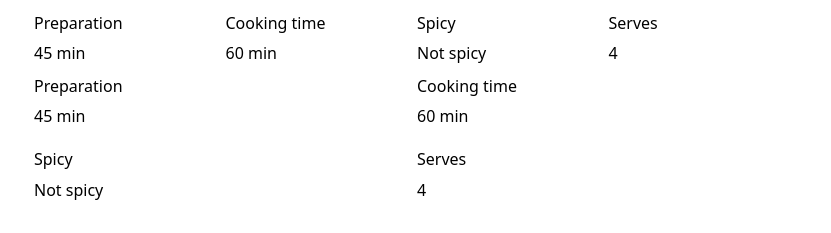
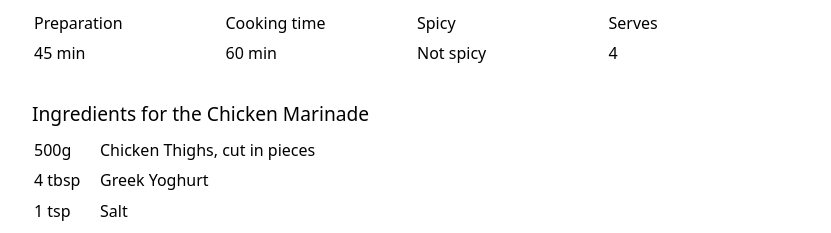
Before and after one commit to bobmatteo/SoulFoodforEveryMood, a plain HTML site: page butter-chicken.html in a window 1280 px wide. Shown: the part 708-941 px from the top of the page, without its empty margins (224-1055 px from the left). Drawn offline with Linux system fonts and the light colour scheme.

Commit message:
Add files via upload

```diff
--- a/style.css
+++ b/style.css
@@ -4,7 +4,7 @@
 }
 
 .show-on-mobile {
-    display: table;
+    display: none;
 }
 
 @media screen and (max-width: 600px) {
```
